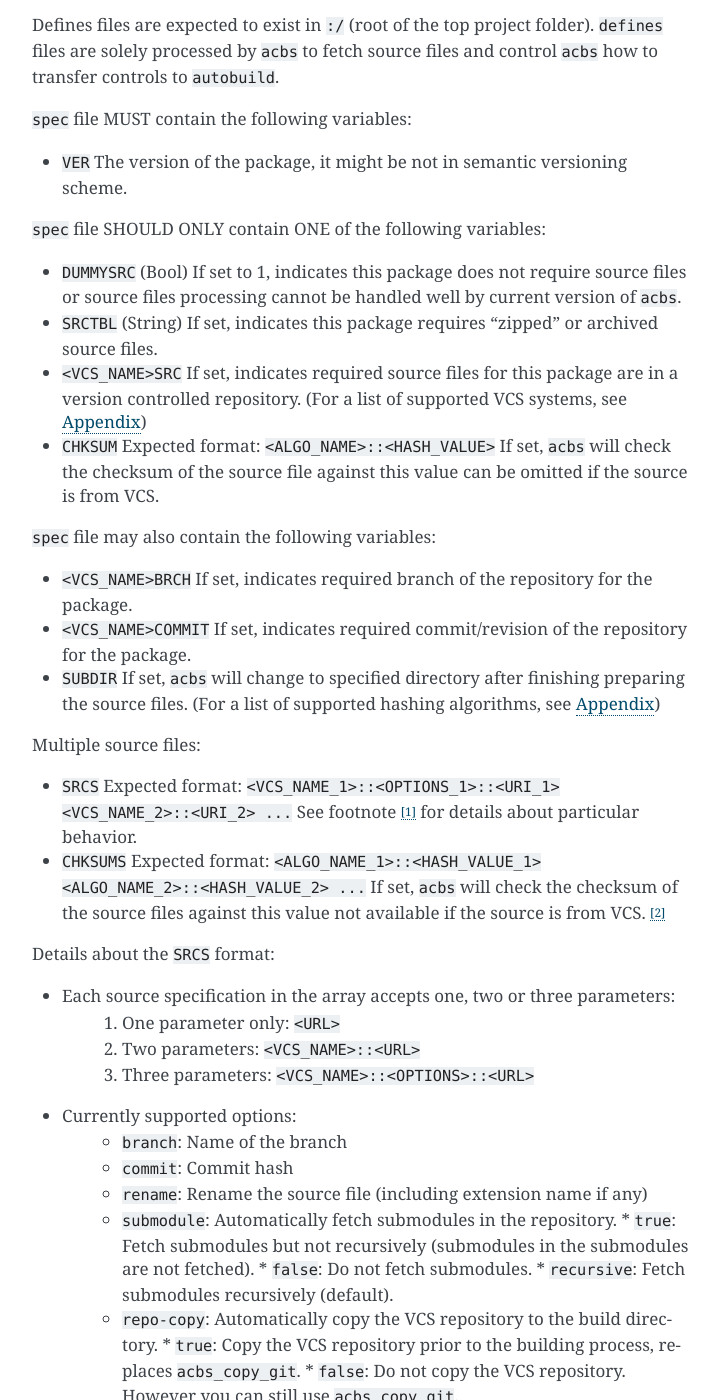
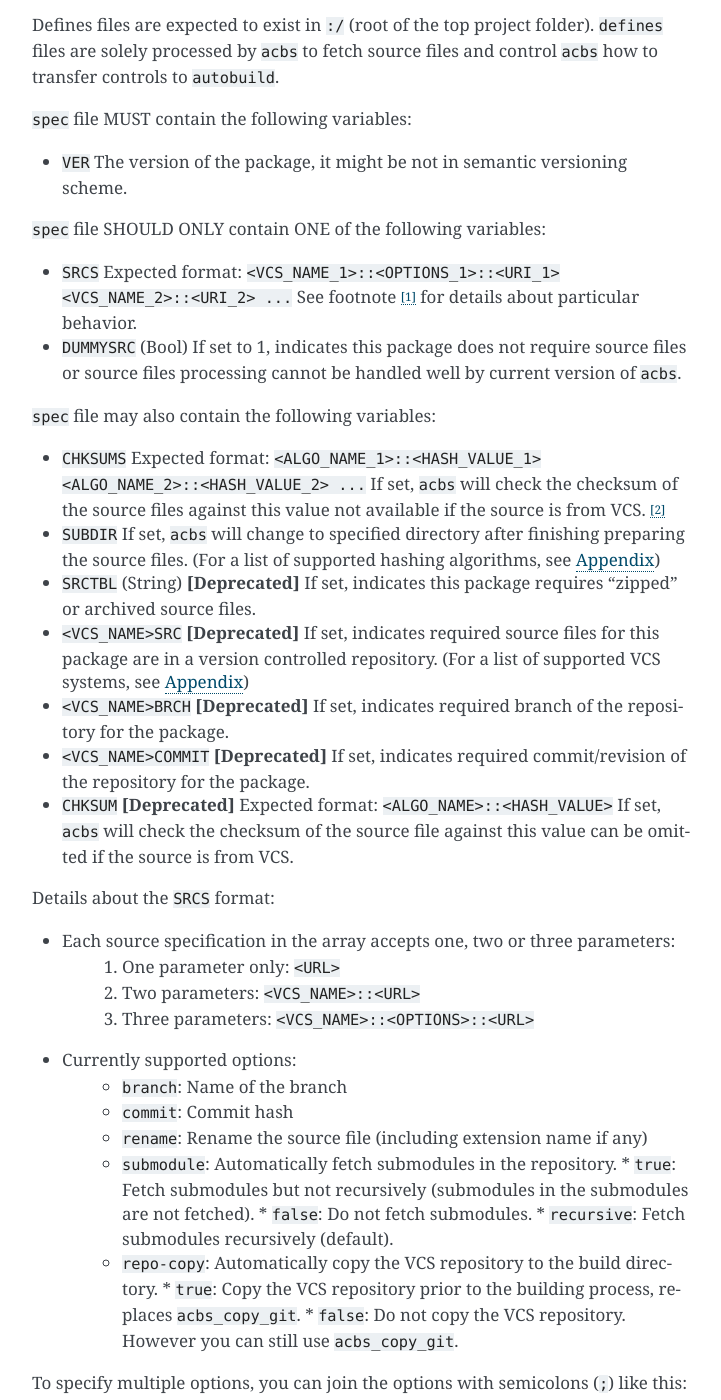
Before and after one commit to AOSC-Dev/acbs, a Sphinx documentation site: the page built from docs/source/spec_format.rst, in a window 1280 px wide and 1400 px high, scrolled down 715 px. Shown: the whole window, without its empty margins (388-1109 px from the left). Built offline with Sphinx 7.4.7, drawn with Linux system fonts in a browser that asks for light colours.

Commit message:
docs: add the new source directives

```diff
--- a/docs/source/spec_format.rst
+++ b/docs/source/spec_format.rst
@@ -36,21 +36,18 @@ Defines files are expected to exist in ``:/`` (root of the top project folder).
 
 ``spec`` file SHOULD ONLY contain ONE of the following variables:
 
+* ``SRCS`` Expected format: ``<VCS_NAME_1>::<OPTIONS_1>::<URI_1> <VCS_NAME_2>::<URI_2> ...`` See footnote [1]_ for details about particular behavior.
 * ``DUMMYSRC`` (Bool)   If set to 1, indicates this package does not require source files or source files processing cannot be handled well by current version of ``acbs``.
-* ``SRCTBL``   (String) If set, indicates this package requires "zipped" or archived source files.
-* ``<VCS_NAME>SRC``     If set, indicates required source files for this package are in a version controlled repository. (For a list of supported VCS systems, see :doc:`appendix`)
-* ``CHKSUM`` Expected format: ``<ALGO_NAME>::<HASH_VALUE>`` If set, ``acbs`` will check the checksum of the source file against this value can be omitted if the source is from VCS.
 
 ``spec`` file may also contain the following variables:
 
-* ``<VCS_NAME>BRCH``    If set, indicates required branch of the repository for the package.
-* ``<VCS_NAME>COMMIT``  If set, indicates required commit/revision of the repository for the package.
+* ``CHKSUMS`` Expected format: ``<ALGO_NAME_1>::<HASH_VALUE_1> <ALGO_NAME_2>::<HASH_VALUE_2> ...`` If set, ``acbs`` will check the checksum of the source files against this value not available if the source is from VCS. [2]_
 * ``SUBDIR`` If set, ``acbs`` will change to specified directory after finishing preparing the source files. (For a list of supported hashing algorithms, see :doc:`appendix`)
-
-Multiple source files:
-
-* ``SRCS`` Expected format: ``<VCS_NAME_1>::<OPTIONS_1>::<URI_1> <VCS_NAME_2>::<URI_2> ...`` See footnote [1]_ for details about particular behavior.
-* ``CHKSUMS`` Expected format: ``<ALGO_NAME_1>::<HASH_VALUE_1> <ALGO_NAME_2>::<HASH_VALUE_2> ...`` If set, ``acbs`` will check the checksum of the source files against this value not available if the source is from VCS. [2]_
+* ``SRCTBL``   (String) **[Deprecated]** If set, indicates this package requires "zipped" or archived source files.
+* ``<VCS_NAME>SRC``     **[Deprecated]** If set, indicates required source files for this package are in a version controlled repository. (For a list of supported VCS systems, see :doc:`appendix`)
+* ``<VCS_NAME>BRCH``    **[Deprecated]** If set, indicates required branch of the repository for the package.
+* ``<VCS_NAME>COMMIT``  **[Deprecated]** If set, indicates required commit/revision of the repository for the package.
+* ``CHKSUM`` **[Deprecated]** Expected format: ``<ALGO_NAME>::<HASH_VALUE>`` If set, ``acbs`` will check the checksum of the source file against this value can be omitted if the source is from VCS.
 
 Details about the ``SRCS`` format:
 
```
